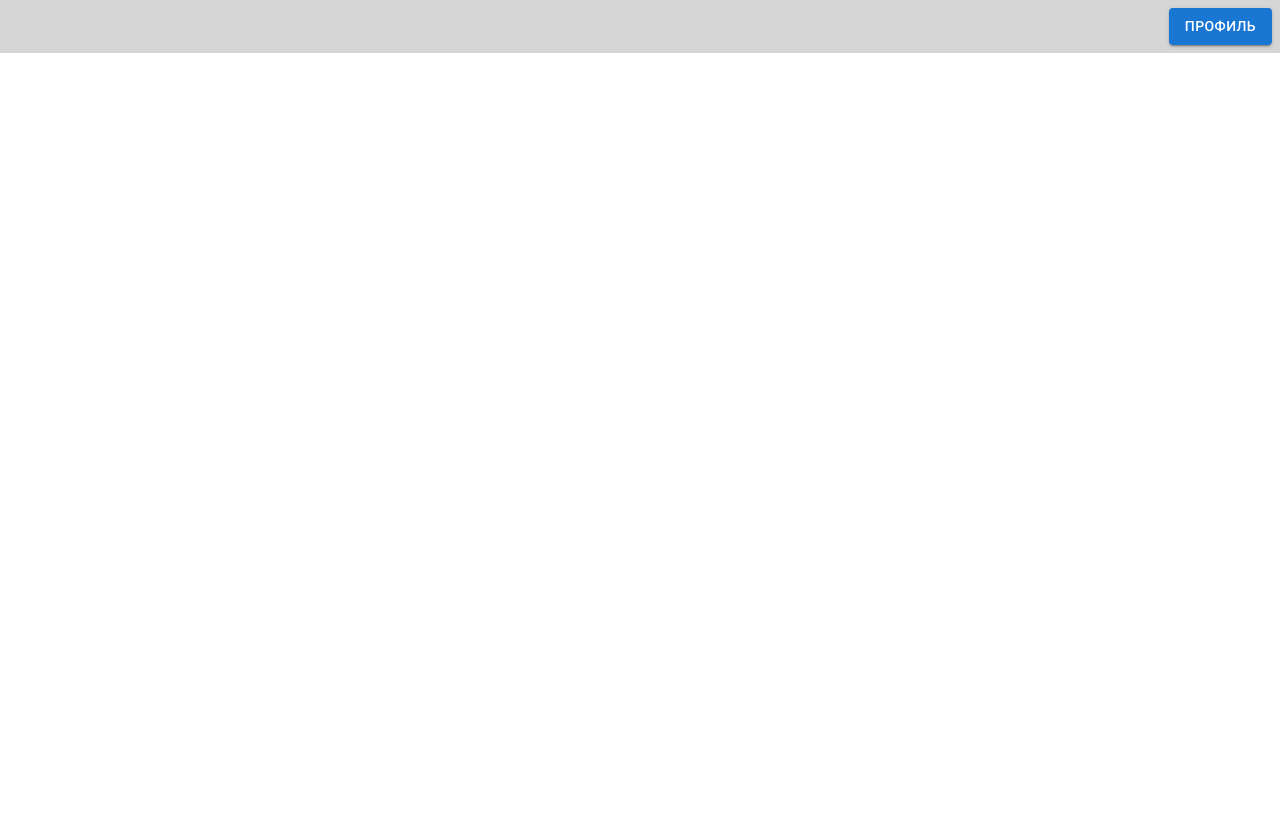
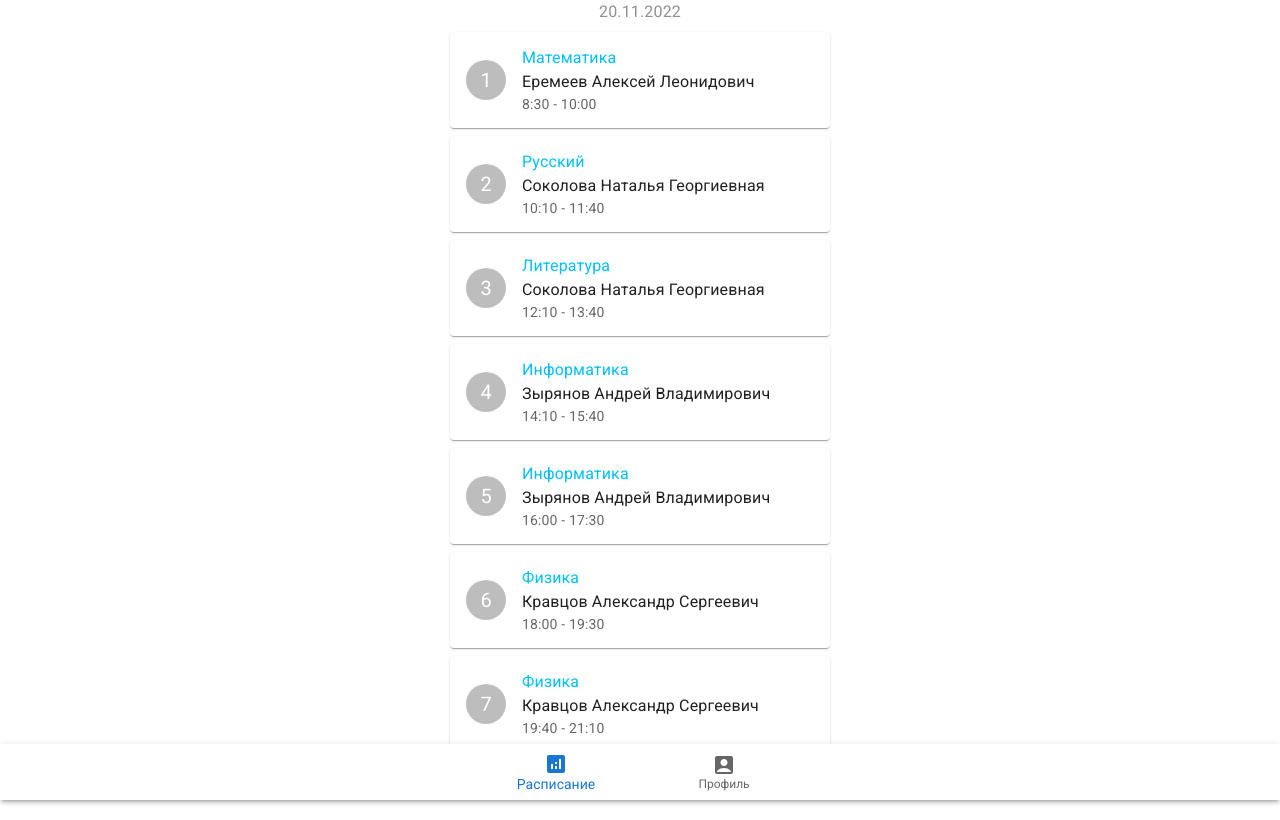
Before and after one commit to Sparky-web/studentto, a Next.js app in the folder frontend/: page / in a window 1280 px wide. Built offline with nearby package versions, Linux system fonts and the light colour scheme.

Commit message:
Список пар

```diff
--- a/frontend/package.json
+++ b/frontend/package.json
@@ -11,6 +11,7 @@
   "dependencies": {
     "@emotion/react": "^11.9.3",
     "@emotion/styled": "^11.9.3",
+    "@mui/icons-material": "^5.8.4",
     "@mui/material": "^5.9.0",
     "axios": "^0.27.2",
     "next": "12.2.2",
--- a/frontend/pages/index.js
+++ b/frontend/pages/index.js
@@ -1,26 +1,150 @@
 import Head from 'next/head'
-import Button from '@mui/material/Button';
-import Stack from '@mui/material/Stack';
-import Box from '@mui/material/Box';
-import Link from 'next/link';
-
+import BottomNavigation from '@mui/material/BottomNavigation';
+import BottomNavigationAction from '@mui/material/BottomNavigationAction';
+import { Analytics, AccountBox } from '@mui/icons-material';
+import {useState} from "react";
+import { useRouter } from "next/router";
+import Paper from '@mui/material/Paper';
+import {Avatar, List, ListItem, ListItemAvatar, ListItemText, Typography} from "@mui/material";
+import Stack from "@mui/material/Stack";
+import Grid from "@mui/material/Grid";
 
 export default function Home() {
+    const [value, setValue] = useState(0);
+    const router = useRouter();
+    const onLink = (href) => {
+        router.push(href);
+    };
+
+    const [Data, setData] = useState({
+        date: '20.11.2022',
+        lessons: [
+            {
+                id: 0,
+                start: '8:30',
+                end: '10:00',
+                name: 'Математика',
+                professor:{
+                    firstName: 'Алексей',
+                    lastName: 'Еремеев',
+                    veryLastName: 'Леонидович'
+                }
+            }, {
+                id: 1,
+                start: '10:10',
+                end: '11:40',
+                name: 'Русский',
+                professor:{
+                    firstName: 'Наталья',
+                    lastName: 'Соколова',
+                    veryLastName: 'Георгиевная'
+                }
+            }, {
+                id: 2,
+                start: '12:10',
+                end: '13:40',
+                name: 'Литература',
+                professor:{
+                    firstName: 'Наталья',
+                    lastName: 'Соколова',
+                    veryLastName: 'Георгиевная'
+                }
+            }, {
+                id: 3,
+                start: '14:10',
+                end: '15:40',
+                name: 'Информатика',
+                professor:{
+                    firstName: 'Андрей',
+                    lastName: 'Зырянов',
+                    veryLastName: 'Владимирович'
+                }
+            }, {
+                id: 4,
+                start: '16:00',
+                end: '17:30',
+                name: 'Информатика',
+                professor:{
+                    firstName: 'Андрей',
+                    lastName: 'Зырянов',
+                    veryLastName: 'Владимирович'
+                }
+            }, {
+                id: 5,
+                start: '18:00',
+                end: '19:30',
+                name: 'Физика',
+                professor:{
+                    firstName: 'Александр',
+                    lastName: 'Кравцов',
+                    veryLastName: 'Сергеевич'
+                }
+            }, {
+                id: 6,
+                start: '19:40',
+                end: '21:10',
+                name: 'Физика',
+                professor:{
+                    firstName: 'Александр',
+                    lastName: 'Кравцов',
+                    veryLastName: 'Сергеевич'
+                }
+            }
+        ]
+    });
+
     return (
         <div>
           <Head>
             <title>Студентто</title>
             <link rel="icon" href="/favicon.ico" />
           </Head>
-        <Box sx={{backgroundColor: '#CCCC', width: '100%'}}>
-            <Stack spacing={2} direction={'row'} justifyContent={'right'} sx={ {p: 1 }}>
+            <div style={{ marginBottom: 60 }}>
+                <Grid
+                    container
+                    direction="column"
+                    alignItems="center"
+                    justifyContent="center"
+                >
+                    <Typography style={{color: '#909090'}}>{Data.date}</Typography>
+                    <List sx={{ width: '100%', maxWidth: 380 }}>
+                        <Stack spacing={1}>
+                            {Data.lessons.map((lesson) => {
+                                return (
+                                    <Paper key={lesson.id}>
+                                        <ListItem button={true}>
+                                            <ListItemAvatar>
+                                                <Avatar>{lesson.id + 1}</Avatar>
+                                            </ListItemAvatar>
+                                            <ListItemText
+                                                primary={
                                                 <div>
-                    <Link href="/auth" passHref>
-                        <Button variant="contained">Профиль</Button>
-                    </Link>
+                                                    <Typography style={{color: '#00bfff'}}>{lesson.name}</Typography>
+                                                    <Typography>{lesson.professor.lastName + ' ' + lesson.professor.firstName + ' ' + lesson.professor.veryLastName}</Typography>
                                                 </div>
+                                            }
+                                                secondary={lesson.start + ' - ' + lesson.end}
+                                            ></ListItemText>
+                                        </ListItem>
+                                    </Paper>
+                                    )
+                                })}
                         </Stack>
-        </Box>
+                    </List>
+                </Grid>
+            </div>
+            <Paper sx={{ position: 'fixed', bottom: 0, left: 0, right: 0 }} elevation={3}>
+                <BottomNavigation
+                    showLabels
+                    value={value}
+                    onChange={(event, newValue) => {
+                        setValue(newValue);
+                    }}
+                >
+                    <BottomNavigationAction label="Расписание" icon={<Analytics />} />
+                    <BottomNavigationAction label="Профиль" onClick={() => onLink("/auth")} icon={<AccountBox />} />
+                </BottomNavigation>
+            </Paper>
         </div>
     )
 }
```
Also changed, not shown: 1 other file (tests, documents, lock files or other folders). Lines whose indentation alone changed are shown as unchanged.
